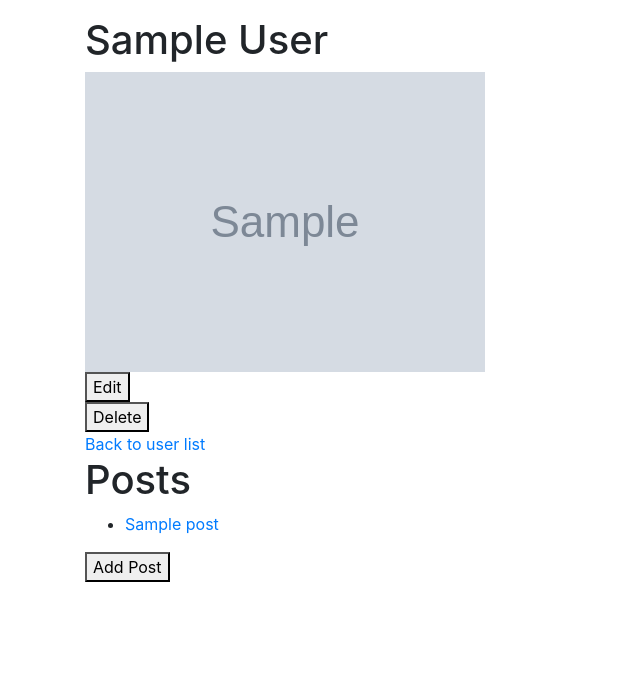
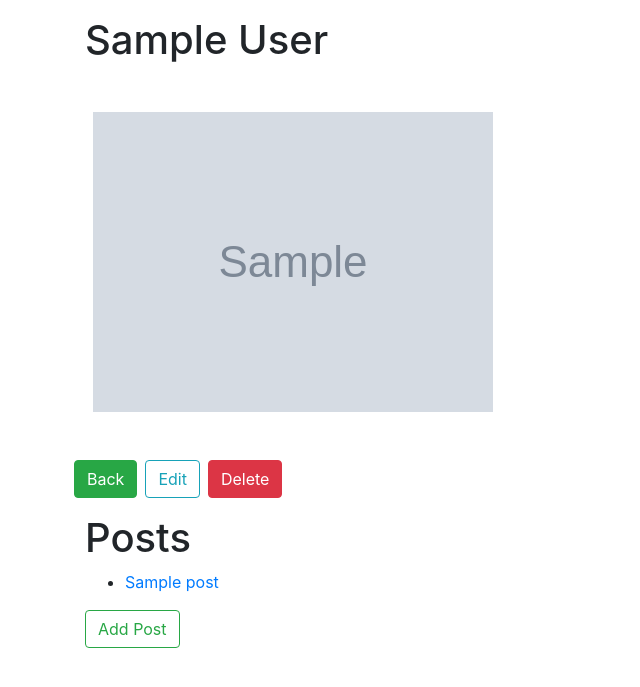
Before and after one commit to wongco/flask-blogly, a Flask app: page /users/1 in a window 1280 px wide. Shown: the part 56-743 px from the top of the page, without its empty margins (0-640 px from the left). Run offline with Flask 2, Linux system fonts and the light colour scheme; tables that the repository leaves empty hold one stand-in row (values such as "Sample post"); grey boxes marked "Sample" are stand-in pictures; some libraries are stand-ins or nearby versions.

Commit message:
refactor a few items

```diff
--- a/templates/user_details.html
+++ b/templates/user_details.html
@@ -6,18 +6,26 @@
 
 <!-- Body Content -->
 {% block body %}
-<div>
+<div class="my-3">
   <h1>{{ user.get_full_name() }}</h1>
-  <div><img src="{{ user.image_url }}" alt="user profile picture" /></div>
+  <div class="mx-2 my-5"><img src="{{ user.image_url }}" alt="user profile picture" /></div>
   <div>
-    <form action="/users/{{ user.id }}/edit" method="GET">
-      <button type="submit">Edit</button>
-    </form>
-    <form action="/users/{{ user.id }}/delete" method="POST">
-      <button type="submit">Delete</button>
-    </form>
+    <div class="row">
+      <div class="mx-1">
+        <a href="/users"><button class="btn btn-success" type="submit">Back</button></a>
+      </div>
+      <div class="mx-1">
+        <form action="/users/{{ user.id }}/edit" method="GET">
+          <button class="btn btn-outline-info" type="submit">Edit</button>
+        </form>
+      </div>
+      <div class="mx-1">
+        <form action="/users/{{ user.id }}/delete" method="POST">
+          <button class="btn btn-danger" type="submit">Delete</button>
+        </form>
+      </div>
     </div>
-    <a href="/users">Back to user list</a>
+  </div>
 </div>
 
 {% if posts %}
@@ -33,7 +41,7 @@
 {% endif %}
 <div>
   <form action="/users/{{ user.id }}/posts/new">
-    <button type="submit">Add Post</button>
+    <button class="btn btn-outline-success" type="submit">Add Post</button>
   </form>
 </div>
 
```
